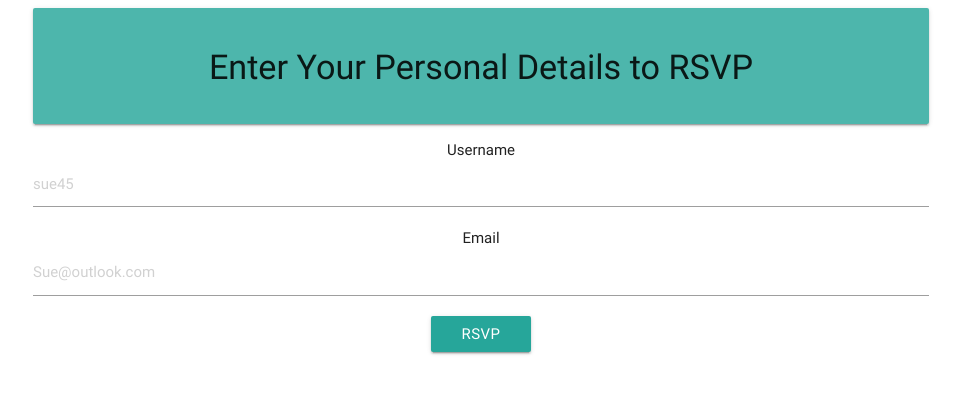
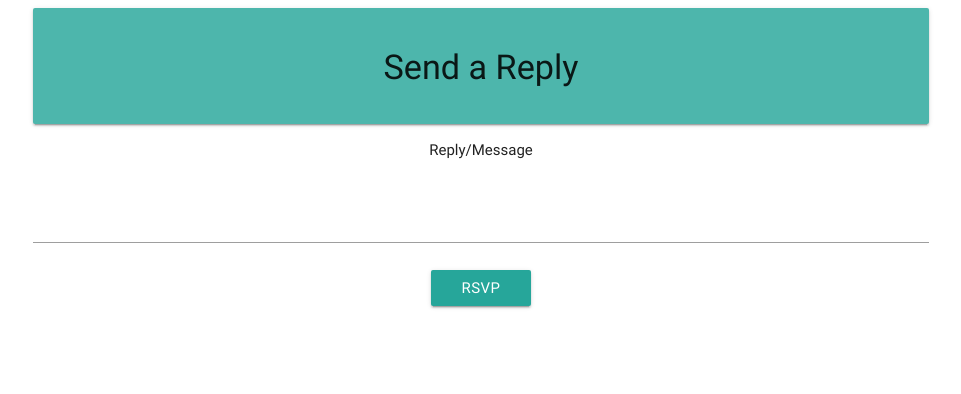
Before and after one commit to Mwiberi/bright-events, a Flask app: page /brightEvents/api/v1/events/1/rsvp in a window 1280 px wide. Shown: the top 394 px of the page, without its empty margins (159-1120 px from the left). Run offline with Flask 2, Linux system fonts and the light colour scheme; the visitor is signed in with stand-in values (Sample User, id 1); some libraries are stand-ins or nearby versions.

Commit message:
modify the rsvp endpoint

```diff
--- a/app/templates/rsvp.html
+++ b/app/templates/rsvp.html
@@ -16,13 +16,38 @@
         <div class="container valign center">
             <div class="column">
             <form action="/brightEvents/api/v1/events/{{eventID}}/rsvp" method="POST">
-        <div class='card-panel teal lighten-2'><h4>Enter Your Personal Details to RSVP</h4>
+            {% block body %}
+        {% if session['logged_in'] %}
+        <div class='card-panel teal lighten-2'><h4>Send a Reply</h4>
         </div>
-        <div class="#ff3d00 deep-orange accent-3"></div>
+        <div class="#ff3d00 deep-orange accent-3">
+          {% for message in get_flashed_messages() %}
+          {{ message|safe }}
+          {% endfor %}
+        </div>
 
+
+        <div class="input-field col s12">
+          Reply/Message<textarea id="textarea1" class="materialize-textarea" name="reply"></textarea>
+
+  </div>
+  {%else%}
+          <div class='card-panel teal lighten-2'><h4>Enter your Personal Details and a Reply</h4>
+        </div>
+        <div class="#ff3d00 deep-orange accent-3">
+          {% for message in get_flashed_messages() %}
+          {{ message|safe }}
+          {% endfor %}
+        </div>
+
+        <div class="input-field col s12">
+  Reply/Message<textarea id="textarea1" class="materialize-textarea" name="reply"></textarea>
 	Username<input type="text" name="uname" placeholder="sue45">
 	Email<input type="email" name="email" placeholder="Sue@outlook.com">
 
+
+	{% endif %}
+{% endblock %}
 
     <button class="btn waves-effect waves-light" type="submit" name="submit">RSVP
     </button>
--- a/app/views.py
+++ b/app/views.py
@@ -116,7 +116,8 @@ def getLoginDetails():
         user = [user for user in users if user['uname'] == request.form['uname'] and user['pwd'] == request.form['pwd']]
         if len(user) >= 1:
             session['logged_in'] = True
-            return home()
+            session['uname'] = request.form['uname']
+            return render_template('index.html', result=session['uname'])
         else:
             flash('Wrong username or password')
         return render_template('user_login.html')
@@ -188,6 +189,7 @@ def create_events():
         eventName = request.form['eventName']
         location= request.form['location']
         date = request.form['date']
+        userID=session['userID']
         if not eventName or not location or not date:
             message = Markup("All fields must be filled")
             flash(message)
@@ -198,7 +200,8 @@ def create_events():
             'eventID': events[-1]['eventID'] + 1,
             'eventName':eventName ,
             'location':location ,
-            'date': date
+            'date': date,
+            'userID':userID
         }
         events.append(event)
         flash('Event added successfully')
@@ -285,20 +288,25 @@ def rsvp(eventID):
             uname=user['uname']
             email=user['email']
             userID=user[0]['userID']
+            reply=request.form('reply')
             guest={
                 'eventID':eventID,
                 'uname' :uname,
                 'email' :email,
-                'userID':userID
+                'userID':userID,
+                'reply' :reply
+
             }
             guests.append(guest)
             return 'You have sent your rsvp'
-            return render_template('events.html', event = event)
+            return jsonify(guests)
+            #return render_template('events.html', event = event)
 
         eventID=event[0]['eventID']
         uname=request.form['uname']
         email=request.form['email']
-        if not uname or not email:
+        reply=request.form['reply']
+        if not uname or not email or not reply:
             flash('All fields must be filled in')
         if type(uname) != str:
             flash('username must have character elements')
@@ -307,7 +315,8 @@ def rsvp(eventID):
             'eventID':eventID,
             'uname' :uname,
             'email' :email,
-            'userID':users[-1]['userID'] + 1
+            'userID':users[-1]['userID'] + 1,
+            'reply' :reply
             }
         guests.append(guest)
         flash('You have sent your rsvp')
```
Also changed, not shown: app/templates/index.html (+4 -3 lines).
